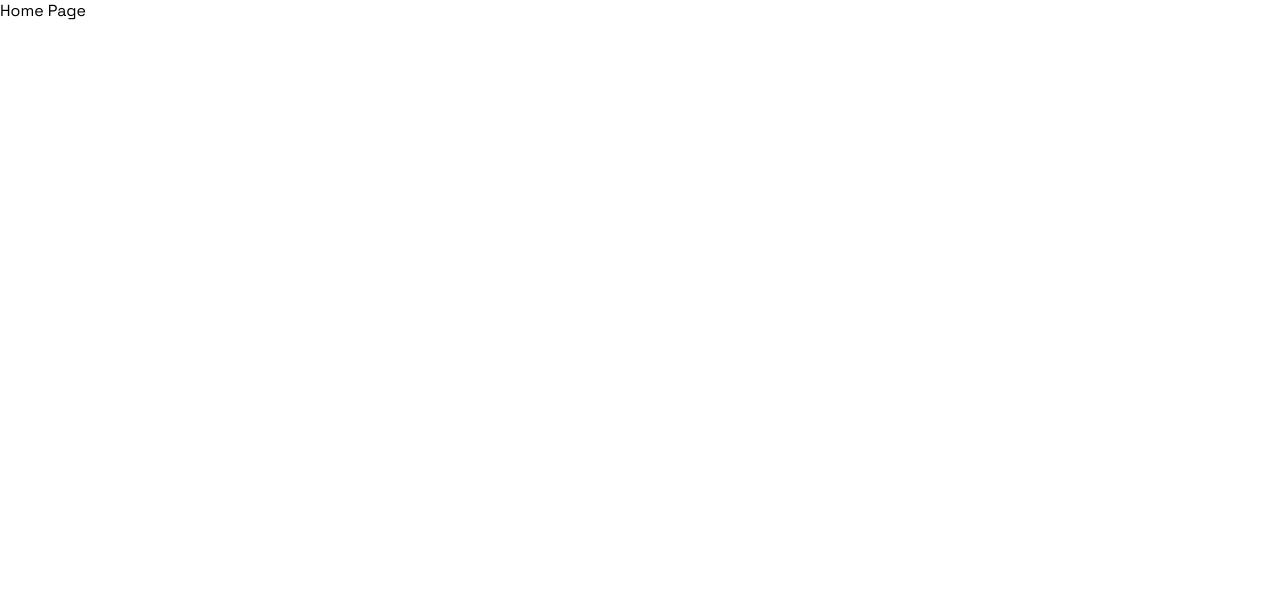
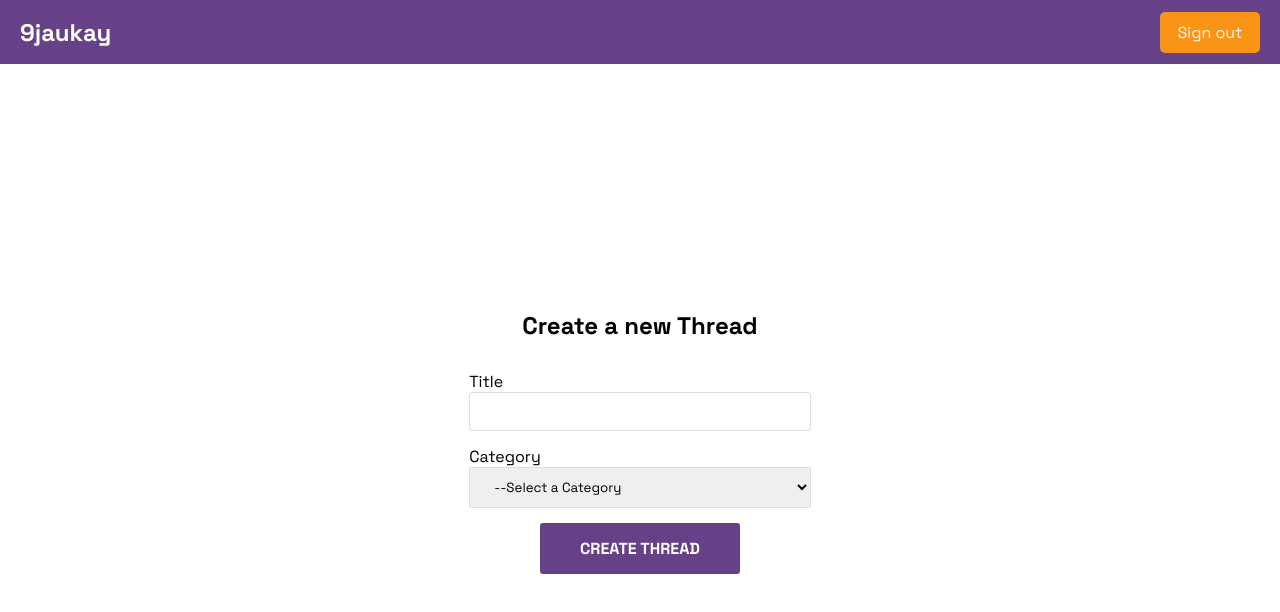
Before and after one commit to olumorothy/9jaukay, a React (Create React App) app in the folder client/: page /dashboard in a window 1280 px wide. Shown: the top 612 px of the page. Built offline with nearby package versions, Linux system fonts and the light colour scheme.

Commit message:
implements replies component

```diff
--- a/client/src/App.js
+++ b/client/src/App.js
@@ -12,7 +12,7 @@ function App() {
         <Routes>
           <Route path="/" element={<Login />} />
           <Route path="/register" element={<Register />} />
-          <Route path="dashboard" element={<Home />} />
+          <Route path="/dashboard" element={<Home />} />
           <Route path="/:id/replies" element={<Replies />} />
         </Routes>
       </BrowserRouter>
--- a/client/src/components/Home.jsx
+++ b/client/src/components/Home.jsx
@@ -1,5 +1,49 @@
 import React from "react";
+import { useState } from "react";
+import Nav from "./Nav";
 
 export default function Home() {
-  return <div>Home Page</div>;
+  const [category, setCategory] = useState("");
+  const [thread, setThread] = useState("");
+
+  const handleCreateThread = (e) => {
+    e.preventDefault();
+    console.log({ thread, category });
+    setThread("");
+    setCategory("--Select a Category");
+  };
+
+  const handleCategoryChange = (e) => {
+    setCategory(e.target.value);
+  };
+
+  return (
+    <>
+      <Nav />
+      <main className="home">
+        <h2 className="homeTitle">Create a new Thread</h2>
+        <form className="homeForm" onSubmit={handleCreateThread}>
+          <div className="home-container">
+            <label htmlFor="thread">Title</label>
+            <input
+              type="text"
+              name="thread"
+              required
+              value={thread}
+              onChange={(e) => setThread(e.target.value)}
+            />
+            <label htmlFor="category">Category</label>
+            <select value={category} onChange={handleCategoryChange}>
+              <option value="">--Select a Category</option>
+              <option value="education">Education</option>
+              <option value="music">Music</option>
+              <option value="programming">Programming</option>
+              <option value="travel">Travel</option>
+            </select>
+          </div>
+          <button className="homeBtn">CREATE THREAD</button>
+        </form>
+      </main>
+    </>
+  );
 }
--- a/client/src/components/Nav.jsx
+++ b/client/src/components/Nav.jsx
@@ -1,5 +1,15 @@
 import React from "react";
 
 export default function Nav() {
-  return <div>Nav</div>;
+  const handleSignOut = () => {
+    alert("User signed out");
+  };
+  return (
+    <nav className="navbar">
+      <h2>9jaukay</h2>
+      <div className="navbarRight">
+        <button onClick={handleSignOut}>Sign out</button>
+      </div>
+    </nav>
+  );
 }
--- a/client/src/components/Replies.jsx
+++ b/client/src/components/Replies.jsx
@@ -1,5 +1,28 @@
 import React from "react";
+import { useState } from "react";
 
 export default function Replies() {
-  return <div>Replies page</div>;
+  const [reply, setReply] = useState("");
+
+  const handleSubmitReply = (e) => {
+    e.preventDefault();
+    console.log({ reply });
+    setReply("");
+  };
+  return (
+    <main className="replies">
+      <form className="modal-content" onSubmit={handleSubmitReply}>
+        <label htmlFor="reply">Reply to the thread</label>
+        <textarea
+          value={reply}
+          onChange={(e) => setReply(e.target.value)}
+          name="reply"
+          rows={5}
+          typeof="text"
+          className="modalInput"
+        ></textarea>
+        <button className="modalBtn">SEND</button>
+      </form>
+    </main>
+  );
 }
--- a/client/src/index.css
+++ b/client/src/index.css
@@ -7,7 +7,8 @@
   font-family: "Space Grotesk", sans-serif;
 }
 
-input {
+input,
+select {
   padding: 10px 20px;
   border: 1px solid #ddd;
   border-radius: 3px;
@@ -15,7 +16,9 @@ input {
 }
 
 .login,
-.register {
+.register,
+.home,
+.replies {
   display: flex;
   width: 100%;
   flex-direction: column;
@@ -26,7 +29,9 @@ input {
 }
 
 .loginTitle,
-.registerTitle {
+.registerTitle,
+.homeTitle,
+.repliesTitle {
   margin-bottom: 30px;
 }
 
@@ -37,7 +42,9 @@ input {
   flex-direction: column;
 }
 .loginBtn,
-.registerBtn {
+.registerBtn,
+.homeBtn,
+.modalBtn {
   display: block;
   width: 200px;
   padding: 15px;
@@ -51,3 +58,65 @@ input {
   background-color: #674188;
   margin-bottom: 15px;
 }
+.homeForm {
+  display: flex;
+  flex-direction: column;
+  align-items: center;
+  justify-content: space-between;
+  width: 80%;
+  margin-bottom: 30px;
+}
+.home-container {
+  display: flex;
+  flex-direction: column;
+  width: 35%;
+}
+
+.navbar {
+  width: 100%;
+  display: flex;
+  align-items: center;
+  justify-content: space-between;
+  background-color: #674188;
+  height: 8vh;
+  padding: 10px 20px;
+}
+.navbar > h2 {
+  color: #fffbf5;
+}
+.navbarRight {
+  display: flex;
+  align-items: center;
+}
+
+.navbarRight > button {
+  padding: 10px;
+  width: 100px;
+  background-color: #f99417;
+  border-radius: 5px;
+  cursor: pointer;
+  color: #fffbf5;
+  font-size: 16px;
+  border: none;
+  outline: none;
+  margin-left: 15px;
+}
+
+.modal-content {
+  background-color: #fff;
+  width: 30%;
+  padding: 30px;
+  border-radius: 5px;
+  display: flex;
+  flex-direction: column;
+  justify-content: center;
+  gap: 10px;
+}
+.modal-content > label {
+  margin-bottom: 15px;
+}
+.modalInput {
+  width: 100%;
+  padding: 15px;
+  margin-bottom: 15px;
+}
```
